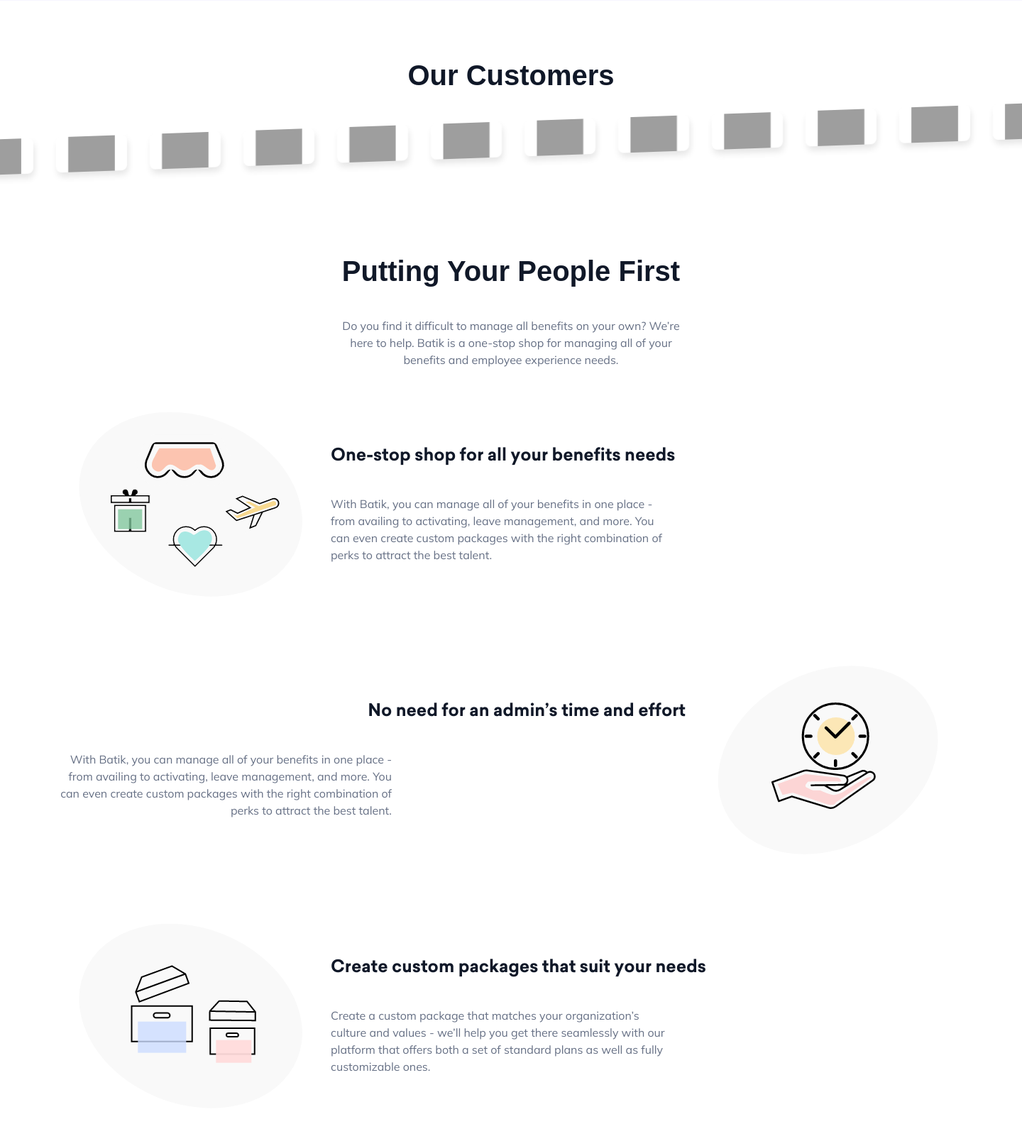
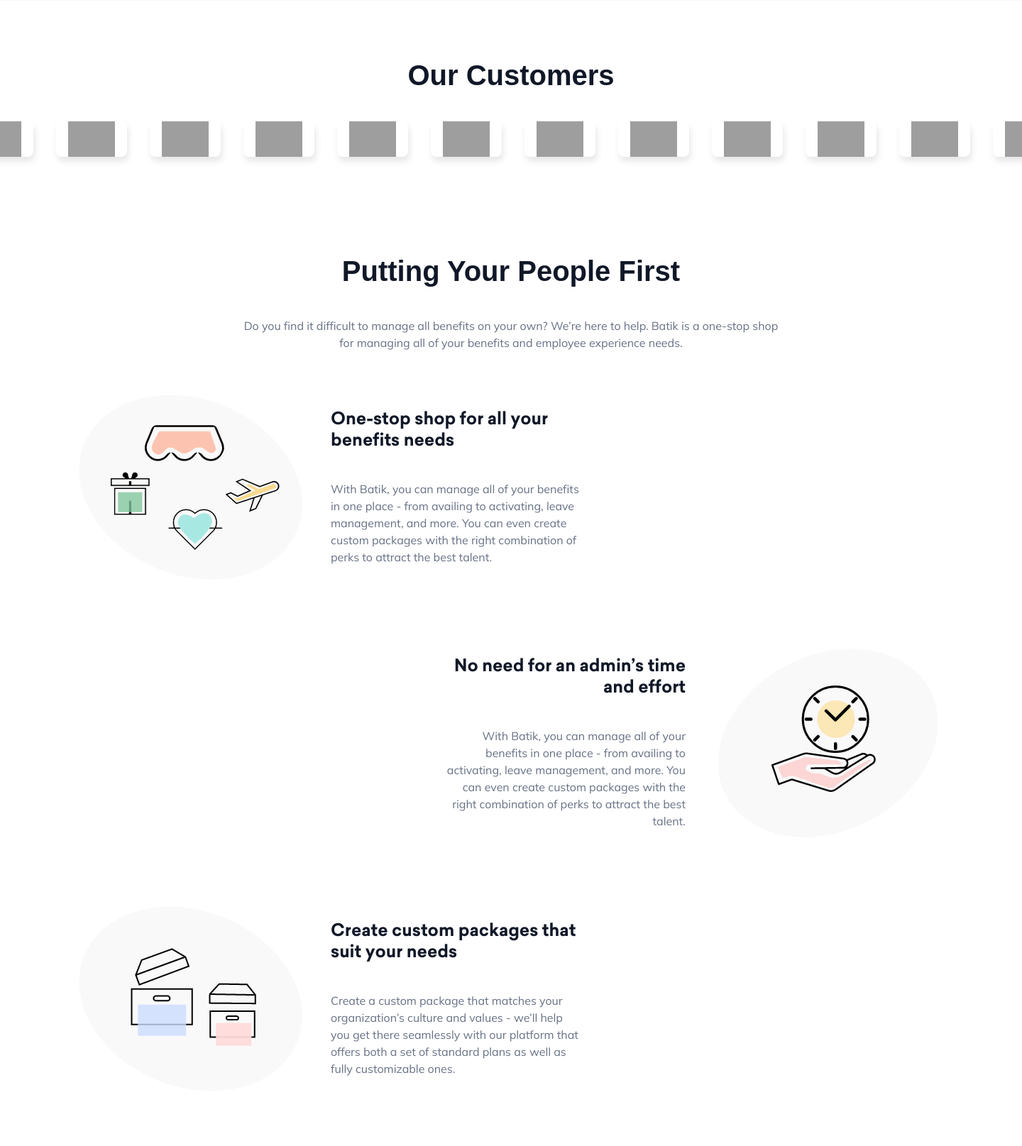
Before and after one commit to tubbr-manage/batik-web, a PHP site: page / in a window 1440 px wide; the page is wider, and only the part inside the window is pictured. Shown: the part 1865-3480 px from the top of that part at 71% size. Run offline with PHP 8.4, Linux system fonts and the light colour scheme; grey boxes are pictures that could not be loaded.

Commit message:
Benefit Items Fixed right and left

```diff
--- a/css/main.css
+++ b/css/main.css
@@ -145,8 +145,13 @@ nav {
 
 .benefit-detail {
     font-size: var(--fs-body-400);
-    max-width: 50ch;
+    max-width: 100%;
 }
+.benefit-subtitle {
+    font-size: var(--fs-body-400);
+    max-width: 80ch;
+}
+
 
 .benefits {
     display: flex;
@@ -161,13 +166,18 @@ nav {
     text-align: left;
     align-items: center;
     justify-content: flex-start;
-    width: 90vw;
-    /* max-width: 60%; */
+    max-width: 100%;
+    width: min(750px,90vw);
 }
 
 .benefit-item-reverse {
-    justify-content: flex-end;
+    justify-items: flex-end;
     text-align: right;
+    margin-left: auto;
+}
+
+.benefit-item:last-child{
+    margin-bottom: 2.5rem
 }
 
 .benefit-text {
@@ -239,7 +249,7 @@ nav {
 .idea-grid {
     display: grid;
     grid-template-columns: 1fr 1fr 1fr;
-    margin-inline: 2rem;
+    margin-inline: 5rem;
 }
 
 .idea-item~div:nth-child(3) {
--- a/css/marquee.css
+++ b/css/marquee.css
@@ -10,12 +10,12 @@ body {
     overflow: hidden;
     user-select: none;
     gap: var(--gap);
-    transform: skewY(-2deg);
     filter: grayscale(0.9);
     transition: all 0.4s ease-in-out;
 }
 
 .marquee:hover{
+    transform: skewY(-2deg);
     filter: grayscale(0);
 }
 
--- a/index.html
+++ b/index.html
@@ -28,8 +28,23 @@
     <link rel="stylesheet" href="css/main.css">
     <link rel="stylesheet" href="css/marquee.css">
 
+    <!-- meta info -->
+    <title>Batik | Simplified Flexible Employee Benefits Marketplace</title>
+    <meta content="A marketplace that lets you activate exciting employee benefits across multiple categories at exclusive prices. Now make your workplace employee-centric!" name="description">
 
-    <title>Batik</title>
+    <meta content="Batik | Simplified Flexible Employee Benefits Marketplace" property="og:title">
+    <meta content="A marketplace that lets you activate exciting employee benefits across multiple categories at exclusive prices. Now make your workplace employee-centric!" property="og:description">
+    <meta content="https://uploads-ssl.webflow.com/61a5df232287244d02ffa4db/62e0e1644b3bff4675386704_signup-image.svg" property="og:image">
+    <meta property="og:type" content="website">
+
+    <meta content="Batik | Simplified Flexible Employee Benefits Marketplace" property="twitter:title">
+    <meta content="A marketplace that lets you activate exciting employee benefits across multiple categories at exclusive prices. Now make your workplace employee-centric!" property="twitter:description">
+    <meta content="https://uploads-ssl.webflow.com/61a5df232287244d02ffa4db/62e0e1644b3bff4675386704_signup-image.svg" property="twitter:image">
+    <meta content="summary_large_image" name="twitter:card">
+
+    <!-- Favicon -->
+    <link href="https://uploads-ssl.webflow.com/61a5df232287244d02ffa4db/61b1ca91164dca458fa8ef96_Frame%207888.png" rel="shortcut icon" type="image/x-icon">
+    <link href="https://uploads-ssl.webflow.com/61a5df232287244d02ffa4db/61b1ca19a5f12024de44ce73_logo%20logo.jpg" rel="apple-touch-icon">
 
     <!-- lottie player  -->
     <script src="https://unpkg.com/@lottiefiles/lottie-player@latest/dist/lottie-player.js"></script>
@@ -263,7 +278,7 @@
         <h2>
             Putting Your People First
         </h2>
-        <p class="benefit-detail">
+        <p class="benefit-subtitle">
             Do you find it difficult to manage all benefits on your own? We’re here to help.
             Batik is a one-stop shop for managing all of your benefits and employee experience needs.
         </p>
```
